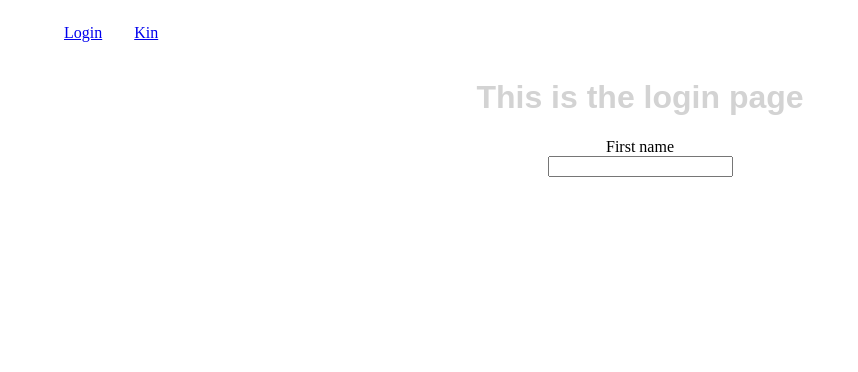
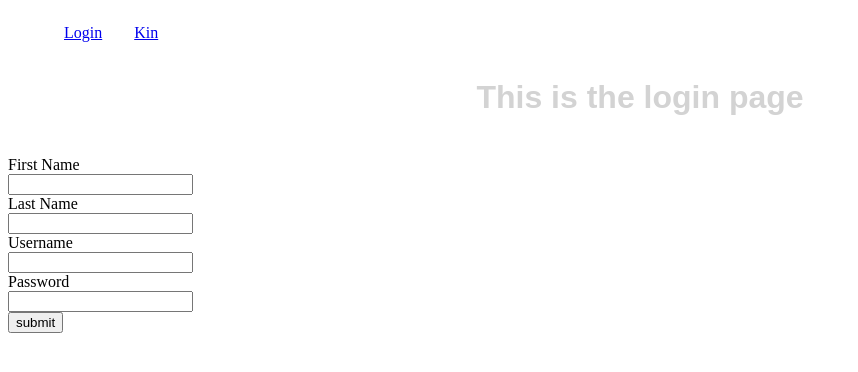
Before and after one commit to little-Dave/kin, a Vue app: page /login in a window 1280 px wide. Shown: the top 372 px of the page, without its empty margins (0-858 px from the left). Built offline with nearby package versions, Linux system fonts and the light colour scheme.

Commit message:
Add create user form
Test Fetch POST to ensure backend functioning

```diff
--- a/src/Header.vue
+++ b/src/Header.vue
@@ -15,9 +15,7 @@ export default {
   ul {
     list-style-type: none;
     margin: auto;
-
   }
-
   li {
     display: inline-block;
     margin: 1rem;
--- a/src/components/Kin.vue
+++ b/src/components/Kin.vue
@@ -3,9 +3,9 @@
 </template>
 
 <script>
-export default {
+  export default {
 
-}
+  }
 </script>
 
 <style scoped>
--- a/src/components/Login.vue
+++ b/src/components/Login.vue
@@ -1,42 +1,80 @@
 <template>
   <div>
     <h1>This is the login page</h1>
-    <form id="create-user-form">
-      <label for="first-name">First name</label><br>
+    <!-- <form>
+      <label>Username</label><br>
+      <input type="text" /><br>
+      <label>Password</label><br>
+      <input type="password" />
+    </form> -->
+    <br>
+    <form v-if="!submitted">
+      <label>First Name</label><br>
       <input
-        type="text"
-        id="first-name"
-        v-model="firstName"
-        />
+              type="text"
+              v-model="user.firstName"/>
+      <br>
+      <label>Last Name</label><br>
+      <input
+              type="text"
+              v-model="user.lastName"/>
+      <br>
+      <label>Username</label><br>
+      <input
+              type="text"
+              v-model="user.username"/>
+      <br>
+      <label>Password</label><br>
+      <input
+              type="password"
+              v-model="user.password"/>
+      <br>
+      <button @click.prevent="submit">submit</button>
     </form>
-    <p>{{ firstName }}</p>
   </div>
 </template>
 
 <script>
   export default {
-    data() {
+    data: function() {
       return {
-        firstName: ""
+        user: {
+          firstName: "",
+          lastName: "",
+          username: "",
+          password: ""
+        },
+        submitted: false
+      }
+    },
+    methods: {
+      submit() {
+        let userInfo = {
+          user: {
+            first_name: this.user.firstName,
+            last_name: this.user.lastName,
+            username: this.user.username,
+            password: this.user.password
+          }
+        }
+        fetch("http://localhost:3000/users/", {
+          method: "POST",
+          headers: {
+            "Content-Type": "application/json",
+            "Accept": "application/json"
+          },
+          body: JSON.stringify(userInfo)
+        }).then(resp => resp.json()).then(resp => console.log(resp))
+        this.submitted = !this.submitted
       }
     }
   }
 </script>
 
 <style scoped >
-  input {
-    color: black;
-  }
   h1 {
     font-family: sans-serif;
     text-align: center;
     color: lightgray;
   }
-  form {
-    margin: auto;
-    text-align: center;
-  }
-  label {
-    align-self: left;
-  }
 </style>
```
